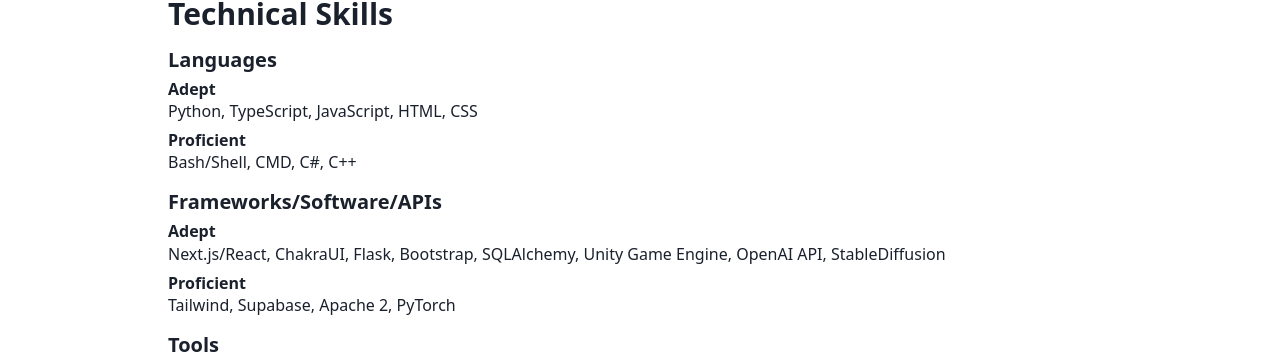
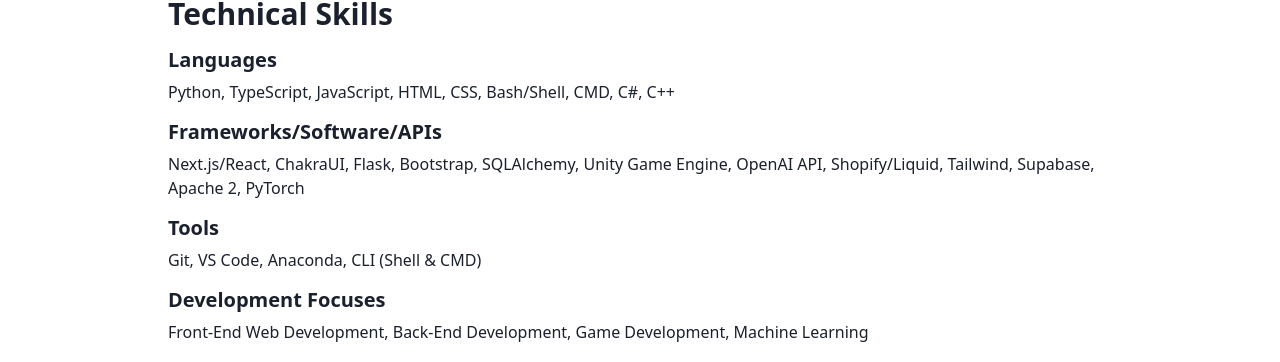
Before and after one commit to Munkyfoot/mtlennon, a Next.js app: page / in a window 1280 px wide. Both pictures are taken after a click on the tab "Technical Skills". Shown: the part 438-800 px from the top of the page. Built offline with nearby package versions, Linux system fonts and the light colour scheme.

Commit message:
Update TechSkills layout.

```diff
--- a/src/components/tabs/TechSkills.tsx
+++ b/src/components/tabs/TechSkills.tsx
@@ -10,38 +10,20 @@
                 <Heading as="h3" size="md">
                     Languages
                 </Heading>
-                <VStack align="flex-start" spacing={0}>
-                    <Heading as="h4" size="sm">
-                        Adept
-                    </Heading>
-                    <Text>Python, TypeScript, JavaScript, HTML, CSS</Text>
-                </VStack>
-                <VStack align="flex-start" spacing={0}>
-                    <Heading as="h4" size="sm">
-                        Proficient
-                    </Heading>
-                    <Text>Bash/Shell, CMD, C#, C++</Text>
-                </VStack>
+                <Text>
+                    Python, TypeScript, JavaScript, HTML, CSS, Bash/Shell, CMD,
+                    C#, C++
+                </Text>
             </VStack>
             <VStack align="flex-start">
                 <Heading as="h3" size="md">
                     Frameworks/Software/APIs
                 </Heading>
-                <VStack align="flex-start" spacing={0}>
-                    <Heading as="h4" size="sm">
-                        Adept
-                    </Heading>
-                    <Text>
-                        Next.js/React, ChakraUI, Flask, Bootstrap, SQLAlchemy,
-                        Unity Game Engine, OpenAI API, StableDiffusion
-                    </Text>
-                </VStack>
-                <VStack align="flex-start" spacing={0}>
-                    <Heading as="h4" size="sm">
-                        Proficient
-                    </Heading>
-                    <Text>Tailwind, Supabase, Apache 2, PyTorch</Text>
-                </VStack>
+                <Text>
+                    Next.js/React, ChakraUI, Flask, Bootstrap, SQLAlchemy, Unity
+                    Game Engine, OpenAI API, Shopify/Liquid, Tailwind, Supabase,
+                    Apache 2, PyTorch
+                </Text>
             </VStack>
             <VStack align="flex-start">
                 <Heading as="h3" size="md">
```
